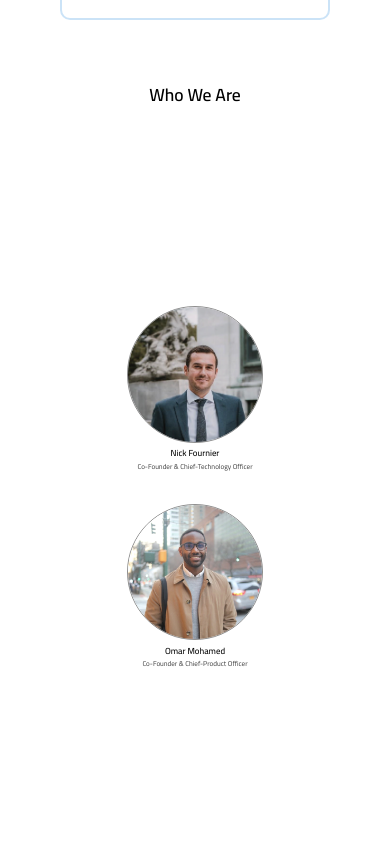
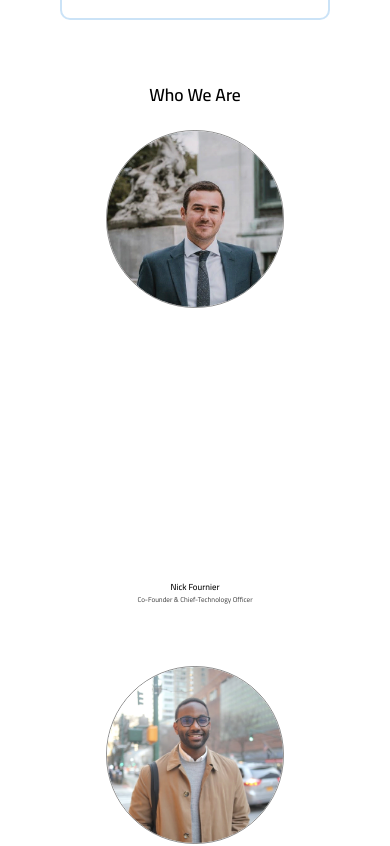
Before and after one commit to nick-fournier/timely-react-staging, a React (Create React App) app: page / in a window 390 px wide. Shown: the part 1800-2646 px from the top of the page. Built offline with nearby package versions, Linux system fonts and the light colour scheme.

Commit message:
tweaked bio section

```diff
--- a/src/pages/Home/Home.css
+++ b/src/pages/Home/Home.css
@@ -806,20 +806,23 @@ How It Works Section */
 
     .WhoAreWeSection{
         width: 100vw;
-        height: 85vh;
-        gap: 5em;
+        height: 120vh;
         margin-bottom: 4em;
         flex-direction: column-reverse;
     }
 
     .WhoAreWeCard{
-        height: auto;
-        width: auto;
+        height: 60vh;
+        width: 100vw;
+    }
+
+    .WhoAreWeImage{
+        height: 100%;
     }
 
     .WhoAreWeImage img{
-        width: 23em;
-        height: 23em;
+        width: 30em;
+        height: 30em;
         border-radius: 50%;
         border: solid rgba(0, 0, 0, 0.445) 1px;
     }
@@ -839,7 +842,7 @@ How It Works Section */
 
     .WhoAreWeDescription{
         margin-top: 7.5em;
-        font-size: 1.1em;
+        font-size: 2em;
         padding: 2em;
     }
 
```
